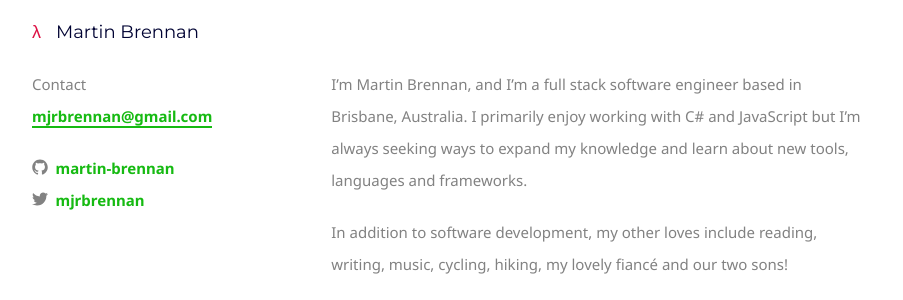
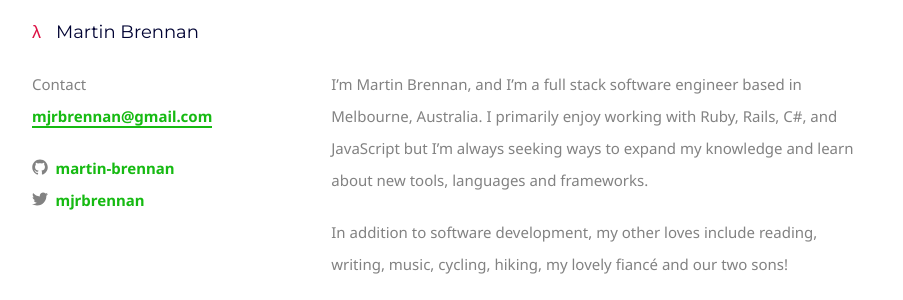
Before and after one commit to martin-brennan/martin-brennan.com, a Jekyll site: the page built from index.html, in a window 1280 px wide and 900 px high, scrolled down 8650 px. Shown: the part 555-855 px from the top of the window, without its empty margins (188-1091 px from the left). Built offline with Jekyll 4.4.1, drawn with Linux system fonts in a browser that asks for light colours; some web fonts are replaced; the list of posts is cut into pages by our own code.

Commit message:
Fix footer about

```diff
--- a/_includes/footer.html
+++ b/_includes/footer.html
@@ -26,9 +26,9 @@
       </div>
 
       <div class="footer-col footer-col-4">
-        <p>I’m Martin Brennan, and I’m a full stack software engineer based in Brisbane, Australia.
-        I primarily enjoy working with C# and JavaScript but I’m always seeking ways to expand my
-        knowledge and learn about new tools, languages and frameworks.</p>
+        <p>I’m Martin Brennan, and I’m a full stack software engineer based in Melbourne, Australia.
+        I primarily enjoy working with Ruby, Rails, C#, and JavaScript but I’m always seeking ways
+        to expand my knowledge and learn about new tools, languages and frameworks.</p>
 
         <p>In addition to software development,
         my other loves include reading, writing, music, cycling, hiking, my lovely fiancé and our two sons!</p>
```
